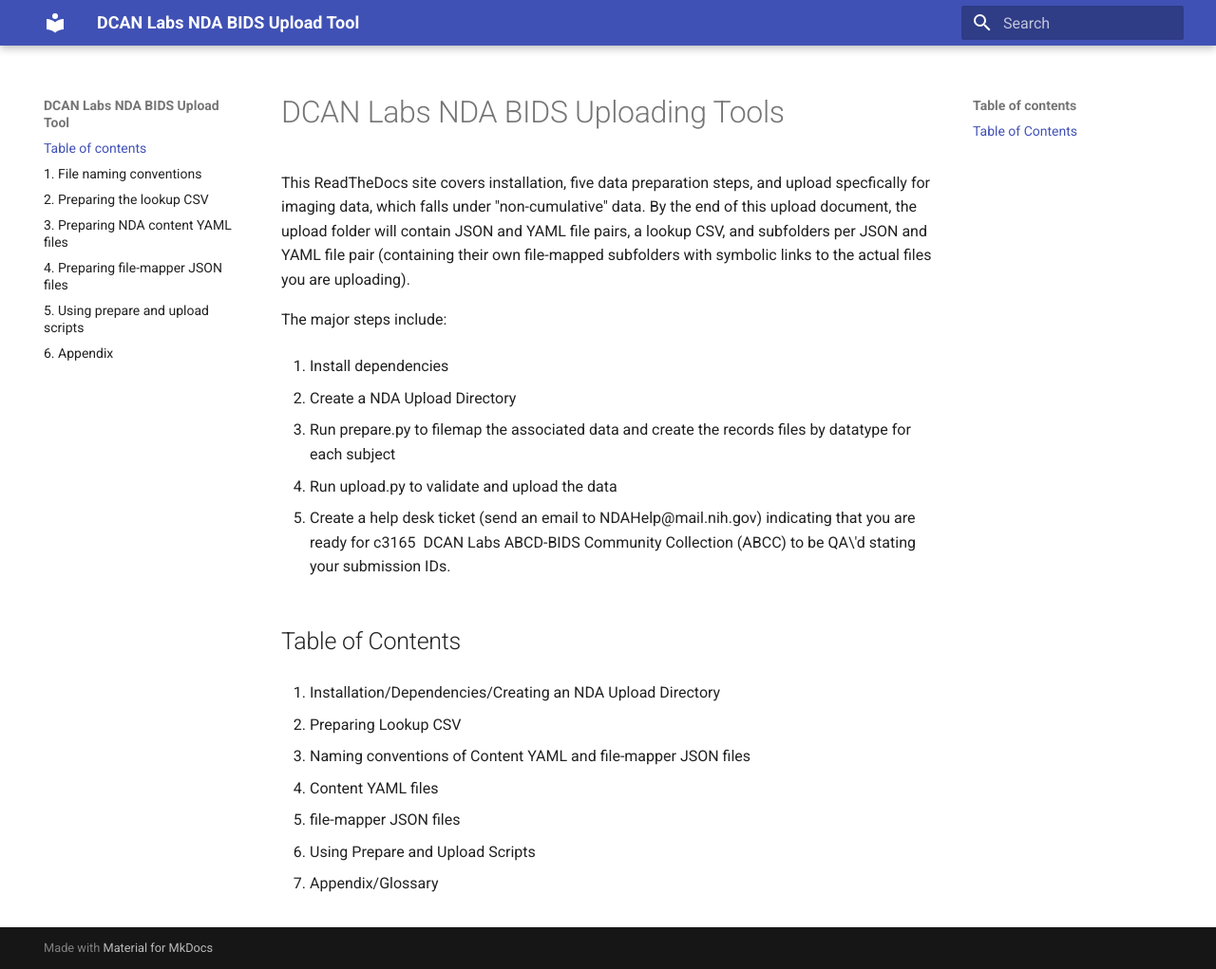
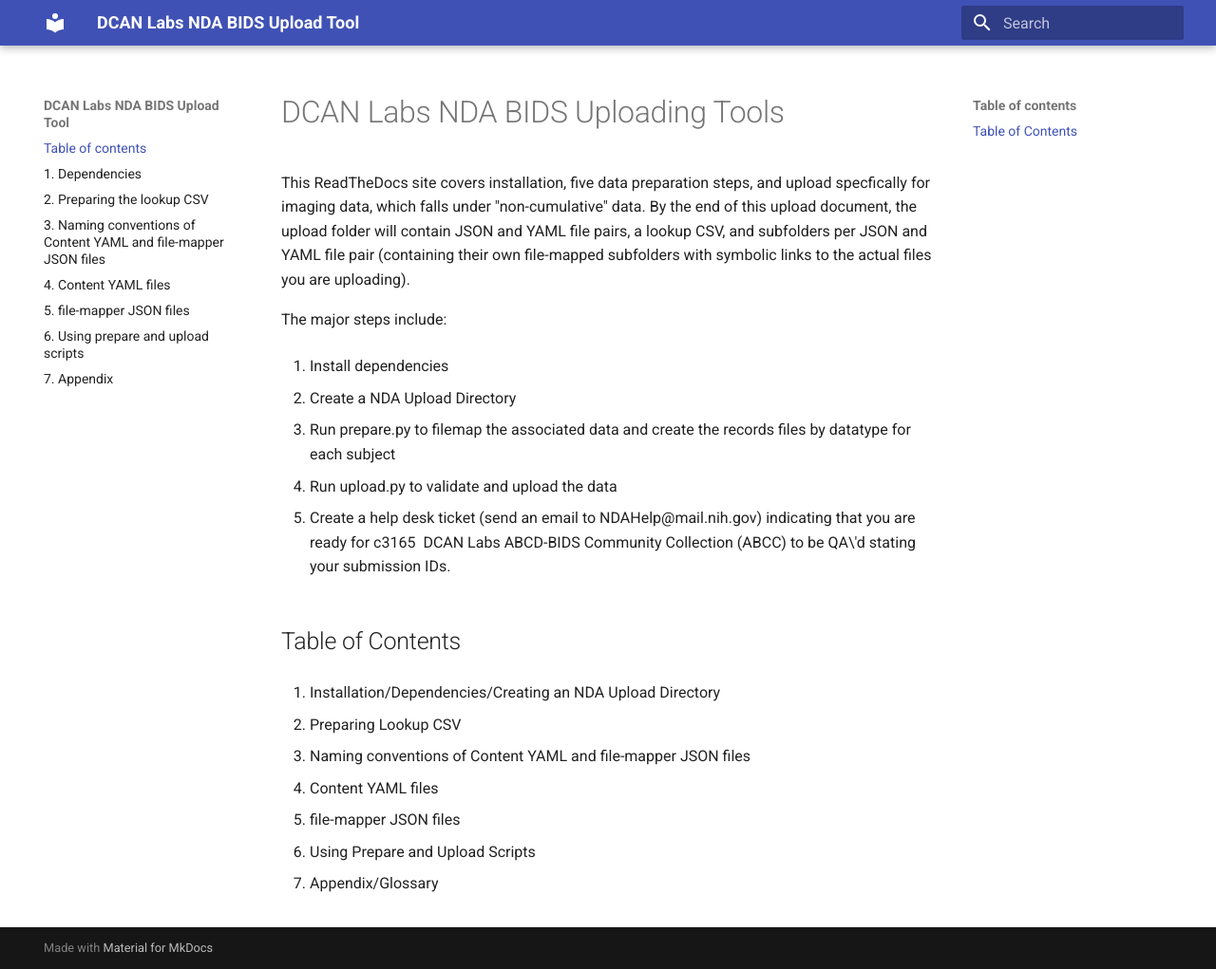
Before and after one commit to DCAN-Labs/nda-bids-upload, an MkDocs documentation site: the page built from docs/index.md, in a window 1280 px wide and 1021 px high. Shown: the whole window at 95% size. Built offline with MkDocs 1.6.1 and Material for MkDocs 9.7.7, drawn with Linux system fonts in a browser that asks for light colours.

Commit message:
Update mkdocs.yml

```diff
--- a/mkdocs.yml
+++ b/mkdocs.yml
@@ -5,9 +5,10 @@
 docs_dir: docs
 nav:
   - Table of contents: index.md
-  - 1. File naming conventions: conventions.md
+  - 1. Dependencies: dependencies.md
   - 2. Preparing the lookup CSV: lookup.md
-  - 3. Preparing NDA content YAML files: yamls.md
-  - 4. Preparing file-mapper JSON files: jsons.md
-  - 5. Using prepare and upload scripts: scripts.md
-  - 6. Appendix: appendix.md
+  - 3. Naming conventions of Content YAML and file-mapper JSON files: conventions.md
+  - 4. Content YAML files: yamls.md
+  - 5. file-mapper JSON files: jsons.md
+  - 6. Using prepare and upload scripts: scripts.md
+  - 7. Appendix: appendix.md
```
